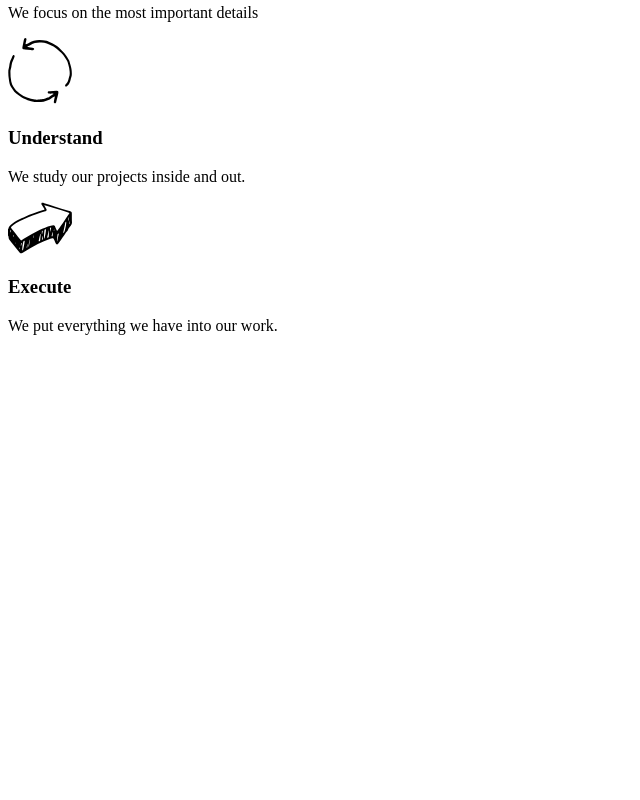
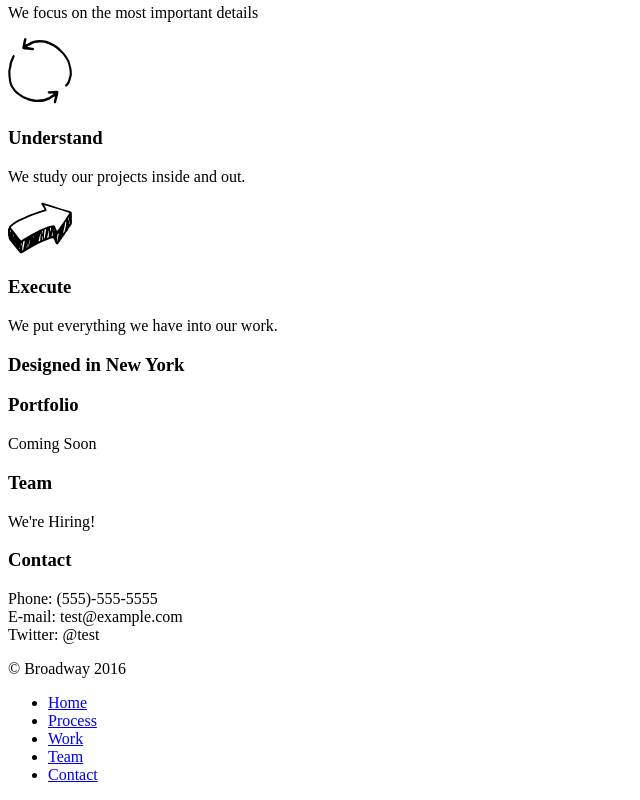
Before and after one commit to marypb/Broadway, a plain HTML site: page index.html in a window 1280 px wide. Shown: the part 331-1131 px from the top of the page, without its empty margins (0-640 px from the left). Before the commit the page ends 800 px from the top, so only its background shows below. Drawn offline with Linux system fonts and the light colour scheme; files whose address does not match are found by name.

Commit message:
Third commit finished html elements

```diff
--- a/index.html
+++ b/index.html
@@ -34,12 +34,29 @@
     </div>
 
     <div class="background">
+      <h3>Designed in New York</h3>
+      <h3>Portfolio</h3>
+        <p>Coming Soon</p>
+      <h3>Team</h3>
+        <p>We're Hiring!</p>
+      <h3>Contact</h3>
+        <p>Phone:  (555)-555-5555 <br> E-mail: test@example.com <br> Twitter: @test</p>
+
 
     </div>
 
   </body>
 
   <footer>
+    <p>&copy Broadway 2016
+      <ul>
+        <li><a href="#">Home</a></li>
+        <li><a href="#">Process</a></li>
+        <li><a href="#">Work</a></li>
+        <li><a href="#">Team</a></li>
+        <li><a href="#">Contact</a></li>
+      </ul>
+    </p>
   </footer>
 
 </html>
```
